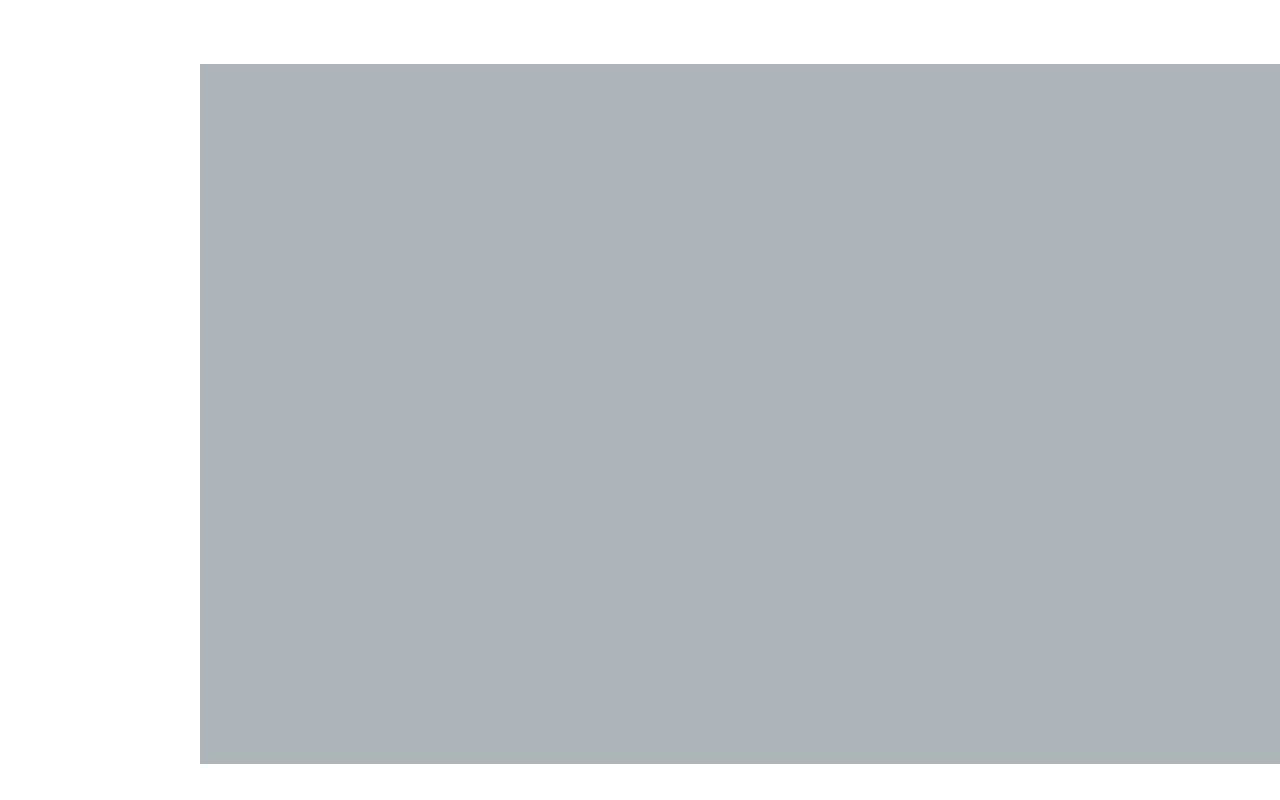
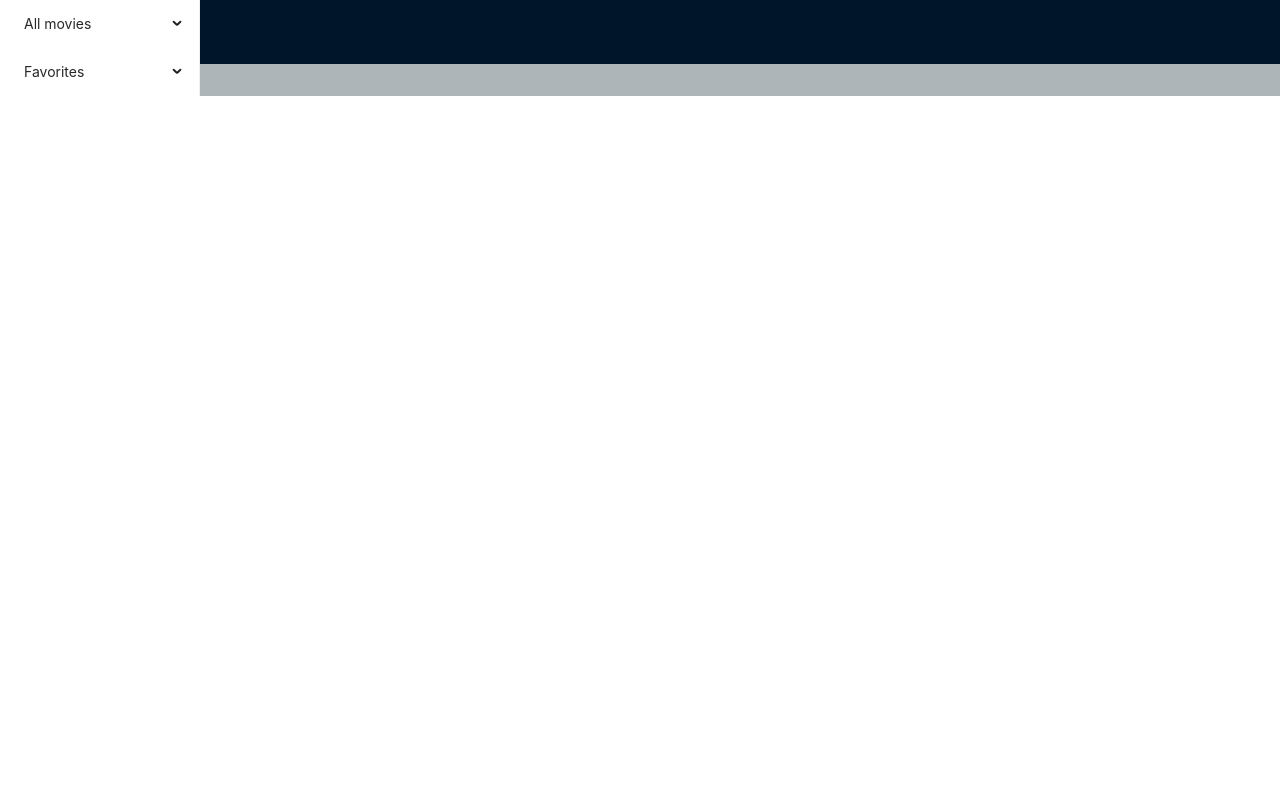
Before and after one commit to PredragBaskot/Movie-List, a React (Create React App) app in the folder movie-list/: page / in a window 1280 px wide. Built offline with nearby package versions, Linux system fonts and the light colour scheme.

Commit message:
sidebar/added-two-sidebar-buttons-allmovies-and-favorites

```diff
--- a/movie-list/package.json
+++ b/movie-list/package.json
@@ -9,7 +9,7 @@
     "antd": "^4.16.8",
     "react": "^17.0.2",
     "react-dom": "^17.0.2",
-    "react-scripts": "4.0.3",
+    "react-scripts": "^4.0.3",
     "web-vitals": "^1.1.2"
   },
   "scripts": {
--- a/movie-list/src/App.js
+++ b/movie-list/src/App.js
@@ -1,22 +1,20 @@
-
-import React from 'react';
-import './App.css';
-import { Layout } from 'antd';
+import React from "react";
+import "./App.css";
+import { Layout } from "antd";
+import Sidebar from "./components/Sidebar.js";
 
 const { Header, Sider, Content } = Layout;
 
-
 function App() {
-
-
   return (
     <div className="App">
       <Layout>
-        <Sider></Sider>
+        <Sider>
+          <Sidebar />
+        </Sider>
         <Layout>
           <Header></Header>
           <Content></Content>
-
         </Layout>
       </Layout>
     </div>
--- /dev/null
+++ b/movie-list/src/components/Sidebar.css
@@ -0,0 +1,3 @@
+.sub-menu:hover {
+  background-color: lightgrey;
+}
--- /dev/null
+++ b/movie-list/src/components/Sidebar.js
@@ -0,0 +1,35 @@
+import React from "react";
+import "antd/dist/antd.css";
+import "./Sidebar.css";
+import { Menu } from "antd";
+
+const { SubMenu } = Menu;
+
+const Sidebar = () => {
+  return (
+    <div>
+      <Menu mode="inline">
+        <SubMenu key="sub1" title="All movies" className="sub-menu">
+          <Menu.Item key="2020" className="sub-menu">
+            2020
+          </Menu.Item>
+          <Menu.Item key="2019" className="sub-menu">
+            2019
+          </Menu.Item>
+          <Menu.Item key="2018" className="sub-menu">
+            2018
+          </Menu.Item>
+          <Menu.Item key="2017" className="sub-menu">
+            2017
+          </Menu.Item>
+          <Menu.Item key="2016" className="sub-menu">
+            2016
+          </Menu.Item>
+        </SubMenu>
+        <SubMenu key="sub2" title="Favorites" className="sub-menu"></SubMenu>
+      </Menu>
+    </div>
+  );
+};
+
+export default Sidebar;
```
Also changed, not shown: movie-list/src/index.js (+5 -6 lines), 1 other file (tests, documents, lock files or other folders).
